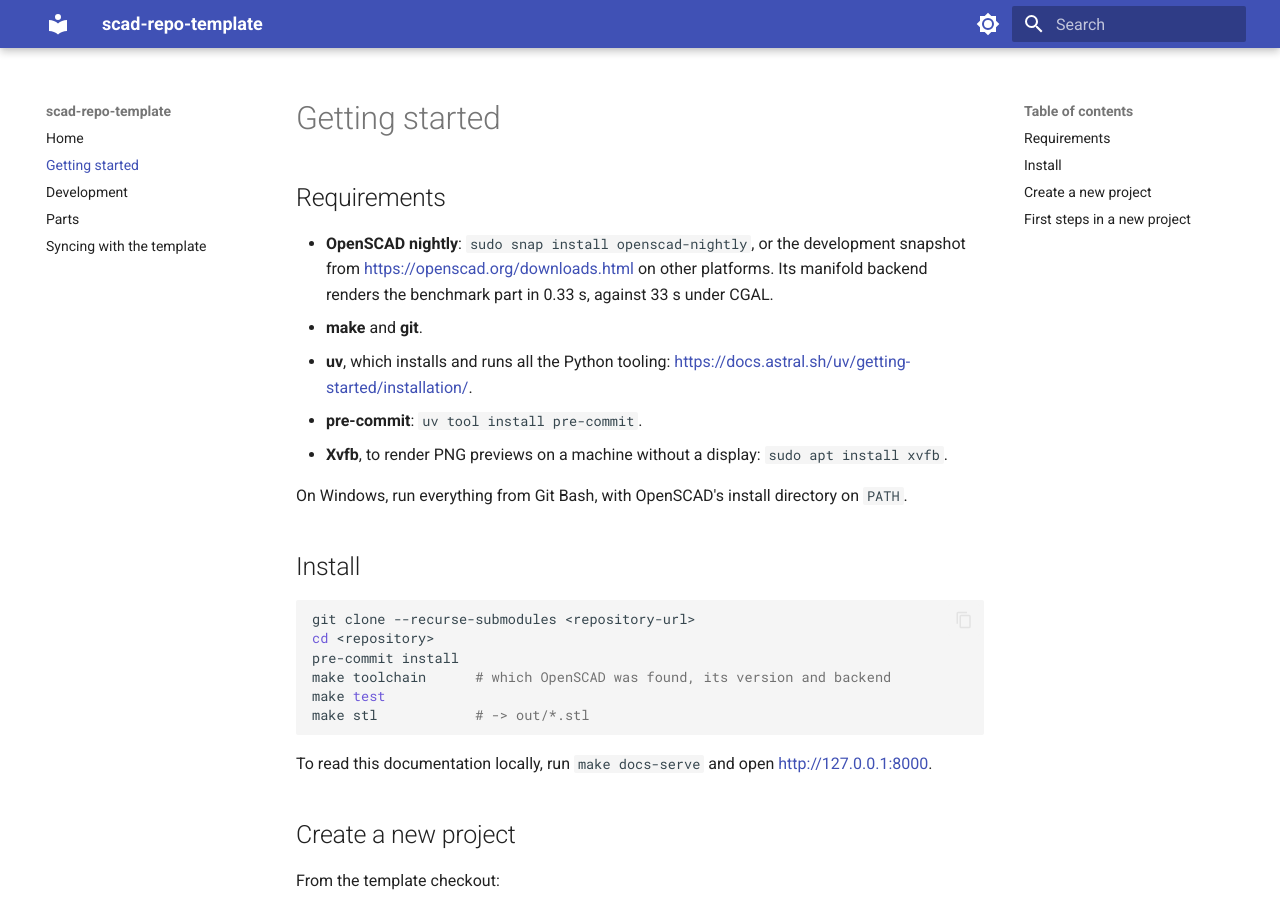
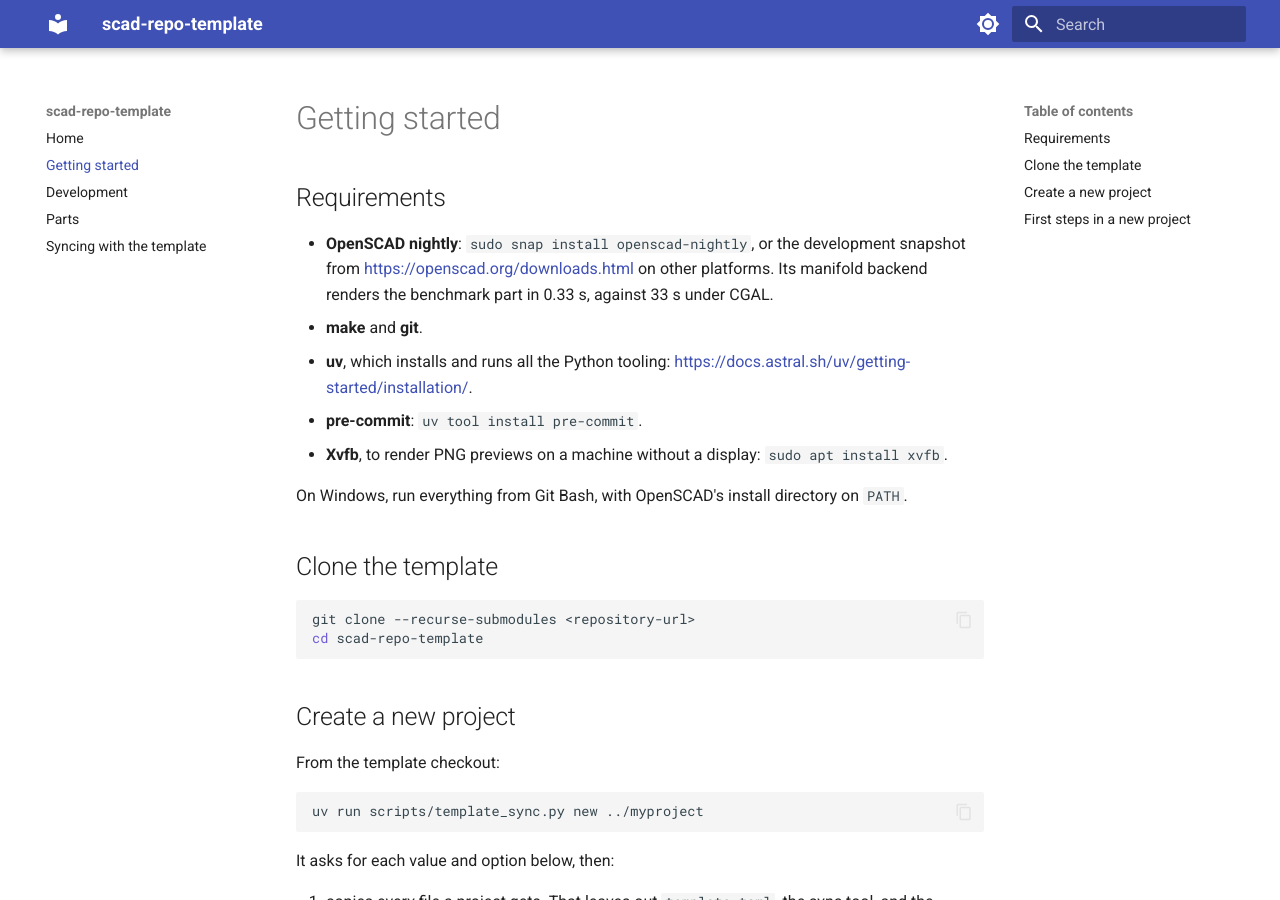
Before and after one commit to PrintNerd88/scad-repo-template, an MkDocs documentation site: the page built from docs/getting-started.md, in a window 1280 px wide and 900 px high. Built offline with MkDocs 1.6.1 and Material for MkDocs 9.7.7, drawn with Linux system fonts in a browser that asks for light colours.

Commit message:
docs: clone the template in getting started
Replace the install steps with cloning the template, which the page
goes on to create a project from.

Co-Authored-By: Claude Opus 5.5 <noreply@anthropic.com>

````diff
--- a/docs/getting-started.md
+++ b/docs/getting-started.md
@@ -14,19 +14,12 @@
 
 On Windows, run everything from Git Bash, with OpenSCAD's install directory on `PATH`.
 
-## Install
+## Clone the template
 
 ```bash
 git clone --recurse-submodules <repository-url>
-cd <repository>
-pre-commit install
-make toolchain      # which OpenSCAD was found, its version and backend
-make test
-make stl            # -> out/*.stl
+cd scad-repo-template
 ```
-
-To read this documentation locally, run `make docs-serve` and open
-<http://127.0.0.1:8000>.
 
 ## Create a new project
 
````
